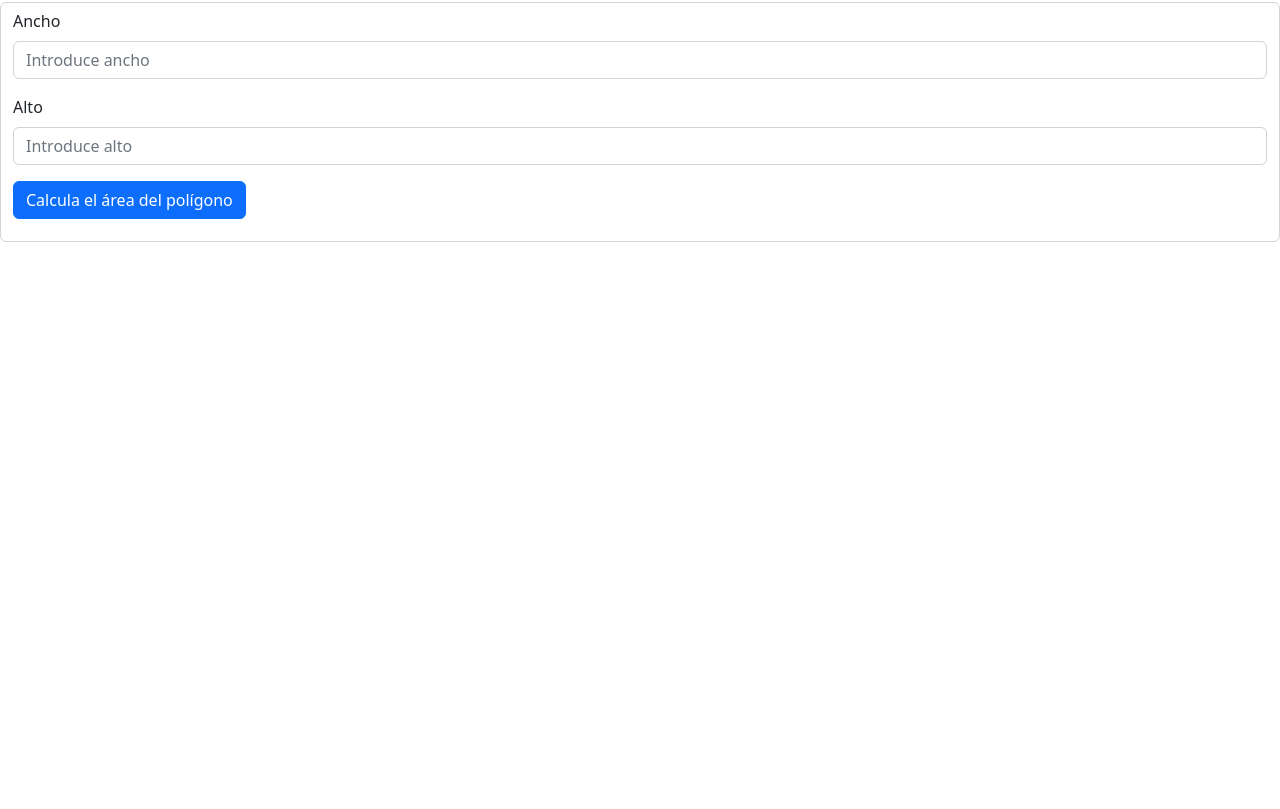
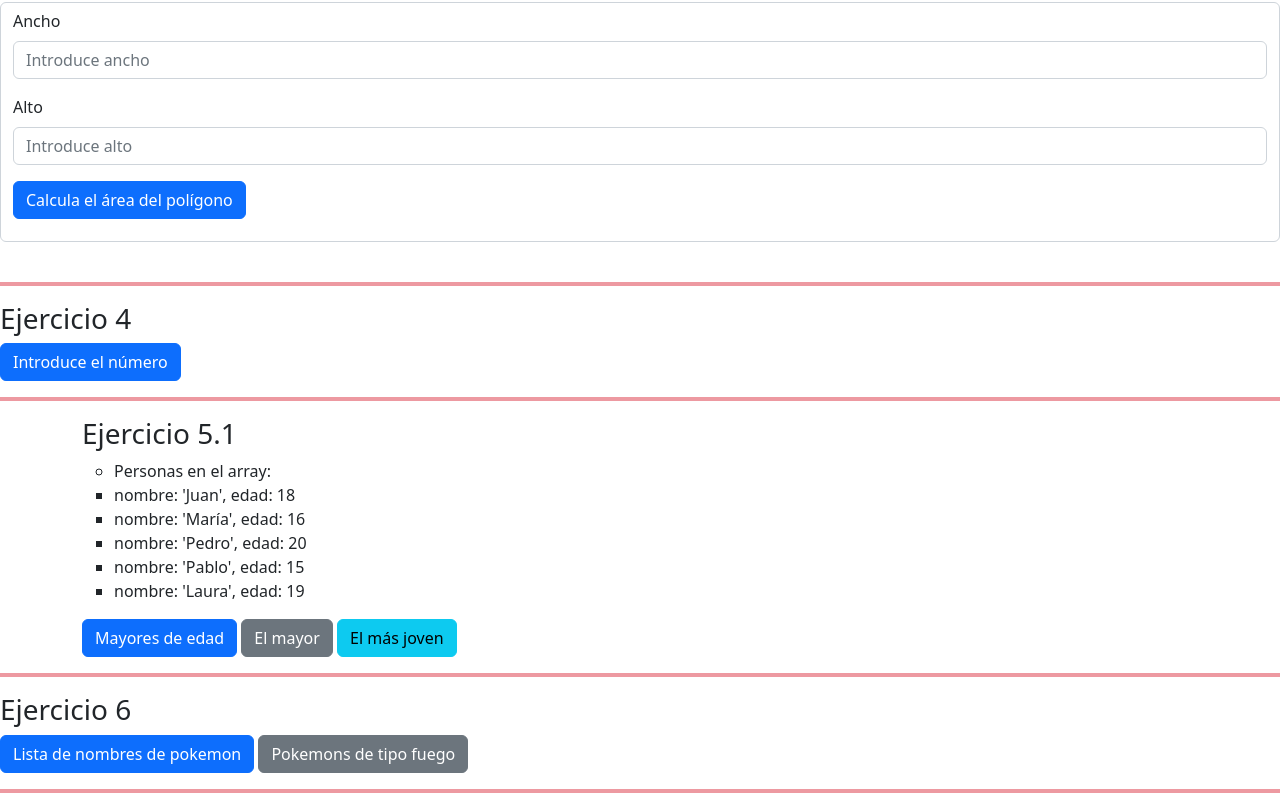
Before and after one commit to correcte12/ejer-II-bootjs, a plain HTML site: page index.html in a window 1280 px wide. Shown: the part 327-1136 px from the top of the page. Before the commit the page ends 800 px from the top, so only its background shows below. Drawn offline with nearby package versions, Linux system fonts and the light colour scheme.

```diff
--- a/index.html
+++ b/index.html
@@ -41,6 +41,41 @@
     </form>
     <br>
     <span class="fs-2" id="resultado"></span>
+    <hr class="border border-danger border-2 opacity-50 ma-5">
+    <h3 class="ma-6">Ejercicio 4</h3>
+    <form>
+        <input type="button" class="btn btn-primary" onclick="ejercicioCuatro()" value="Introduce el número" />
+    </form>
+
+    <hr class="border border-danger border-2 opacity-50 ma-5">
+    <div class="container ma-6">
+        <h3 class="ma-6">Ejercicio 5.1</h3>
+        <ul>
+            <li type="circle">Personas en el array:</li>
+            <li type="square">nombre: 'Juan', edad: 18</li>
+            <li type="square">nombre: 'María', edad: 16</li>
+            <li type="square">nombre: 'Pedro', edad: 20</li>
+            <li type="square">nombre: 'Pablo', edad: 15</li>
+            <li type="square">nombre: 'Laura', edad: 19</li>
+        </ul>
+        <form>
+            <input type="button" class="btn btn-primary" onclick="ejercicioCincoUno()" value="Mayores de edad" />
+            <input type="button" class="btn btn-secondary" onclick="ejercicioCincoDos()" value="El mayor" />
+            <input type="button" class="btn btn-info" onclick="ejercicioCincoTres()" value="El más joven" />
+        </form>
+    </div>
+    <hr class="border border-danger border-2 opacity-50 ma-5">
+    <h3 class="ma-6">Ejercicio 6</h3>
+    <form>
+        <input type="button" class="btn btn-primary" onclick="ejercicioSeisUno()" value="Lista de nombres de pokemon" />
+        <input type="button" class="btn btn-secondary" onclick="ejercicioSeisDos()" value="Pokemons de tipo fuego" />
+    </form>
+
+    <hr class="border border-danger border-2 opacity-50 ma-5">
+
+
+
+
 </body>
 
 </html>
--- a/index.js
+++ b/index.js
@@ -42,3 +42,128 @@ function ejercicioTres () {
         document.getElementById("resultado").innerHTML = "El perímetro del rectángulo es: " + perimetro;
     }
 }
+
+function ejercicioCuatro(comprobarPar) {
+    var comprobarPar = prompt("Dime el número a comprobar", 0);
+ if (comprobarPar == 0) {
+     alert("No has introducido ningún número");
+
+ }
+ if (comprobarPar > 0 ) {
+    if (comprobarPar%2==0) {
+        alert ("El número es par")
+    }
+    else {
+        alert ("El número es impar");
+    }
+ }
+ }
+
+ function ejercicioCincoUno(){
+
+    let personas = [
+        { nombre: 'Juan', edad: 18 },
+        { nombre: 'María', edad: 16 },
+        { nombre: 'Pedro', edad: 20 },
+        { nombre: 'Pablo', edad: 15 },
+        { nombre: 'Laura', edad: 19 },
+      ];
+
+    let mayores = [];
+
+    for (let i = 0; i<personas.length; i++) {
+       //console.log(personas[i].edad)
+        var currentNumber = personas[i].edad;
+        if (currentNumber > 17) {
+          mayores.push(personas[i].nombre)
+
+        }
+    };
+    console.log("Los siguientes nombres son mayores de edad: " + mayores);
+ }
+
+ function ejercicioCincoDos(){
+
+    let personas = [
+        { nombre: 'Juan', edad: 18 },
+        { nombre: 'María', edad: 16 },
+        { nombre: 'Pedro', edad: 20 },
+        { nombre: 'Pablo', edad: 15 },
+        { nombre: 'Laura', edad: 19 },
+      ];
+
+    let edadMayor= 0;
+    let elMayor = "";
+
+    for (let i = 0; i<personas.length; i++) {
+        var currentNumber = personas[i].edad;
+        if (currentNumber > edadMayor) {
+          edadMayor = currentNumber;
+          elMayor= (personas[i].nombre);
+
+        }
+    };
+    console.log("El más mayor de todos es: " + elMayor);
+ }
+
+ function ejercicioCincoTres(){
+
+    let personas = [
+        { nombre: 'Juan', edad: 18 },
+        { nombre: 'María', edad: 16 },
+        { nombre: 'Pedro', edad: 20 },
+        { nombre: 'Pablo', edad: 15 },
+        { nombre: 'Laura', edad: 19 },
+      ];
+
+    let edadJoven= 1000;
+    let elJoven = "";
+
+    for (let i = 0; i<personas.length; i++) {
+        var currentNumber = personas[i].edad;
+        if (currentNumber < edadJoven) {
+            edadJoven = currentNumber;
+            elJoven= (personas[i].nombre);
+
+        }
+    };
+    console.log("El más joven de todos es: " + elJoven);
+ }
+
+ function ejercicioSeisUno(){
+    const pokemons = [
+        {nombre:'Garchomp', tipoDePokemon:'Tierra' },
+        {nombre:'Kyogre', tipoDePokemon:'Agua'},
+        {nombre:'Charmander', tipoDePokemon:'Fuego'},
+        {nombre:'Arbok', tipoDePokemon:'Fuego'},
+    ];
+
+    let listaPokemons = [];
+
+     for (let i = 0; i < pokemons.length; i++) {
+        listaPokemons.push(pokemons[i].nombre)
+
+         }
+     console.log(listaPokemons)
+     };
+
+     function ejercicioSeisDos(){
+        const pokemons = [
+            {nombre:'Garchomp', tipoDePokemon:'Tierra' },
+            {nombre:'Kyogre', tipoDePokemon:'Agua'},
+            {nombre:'Charmander', tipoDePokemon:'Fuego'},
+            {nombre:'Arbok', tipoDePokemon:'Fuego'},
+        ];
+
+        let listaPokemonsFuego = [];
+
+         for (let i = 0; i < pokemons.length; i++) {
+            var tipoPokemon = pokemons[i].tipoDePokemon
+            if (tipoPokemon == "Fuego") {
+                listaPokemonsFuego.push(pokemons[i].nombre)
+            }
+
+
+             }
+         console.log(listaPokemonsFuego)
+         };
```
